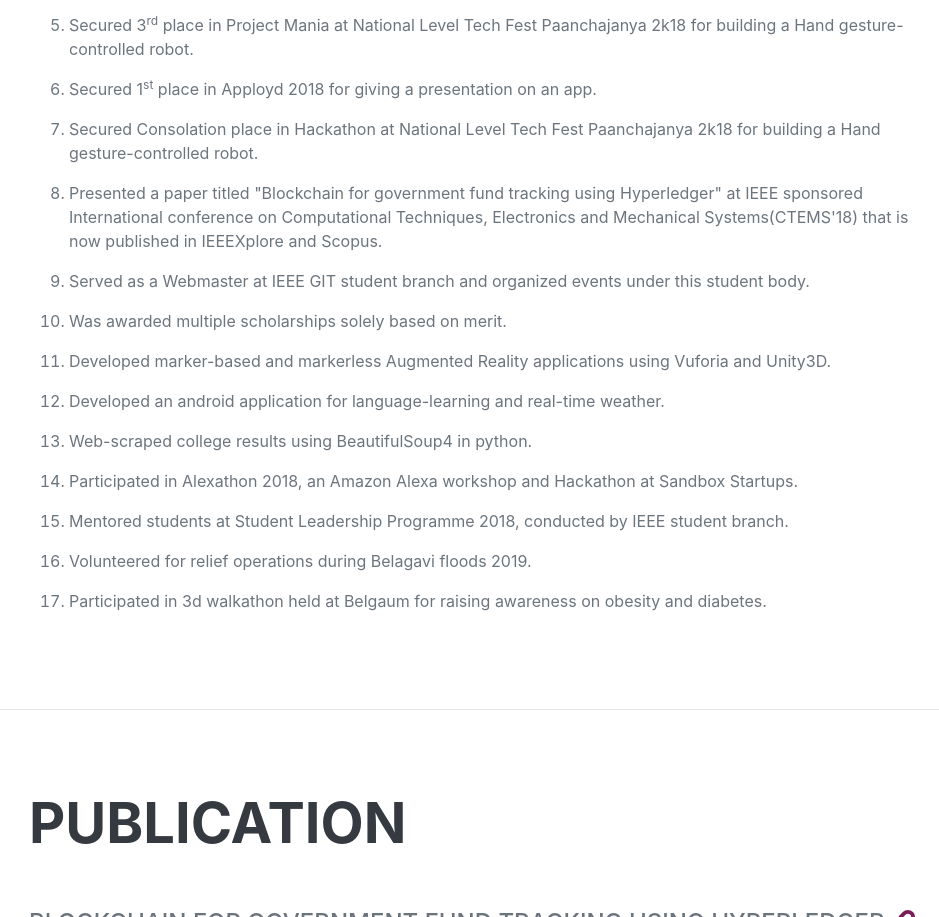
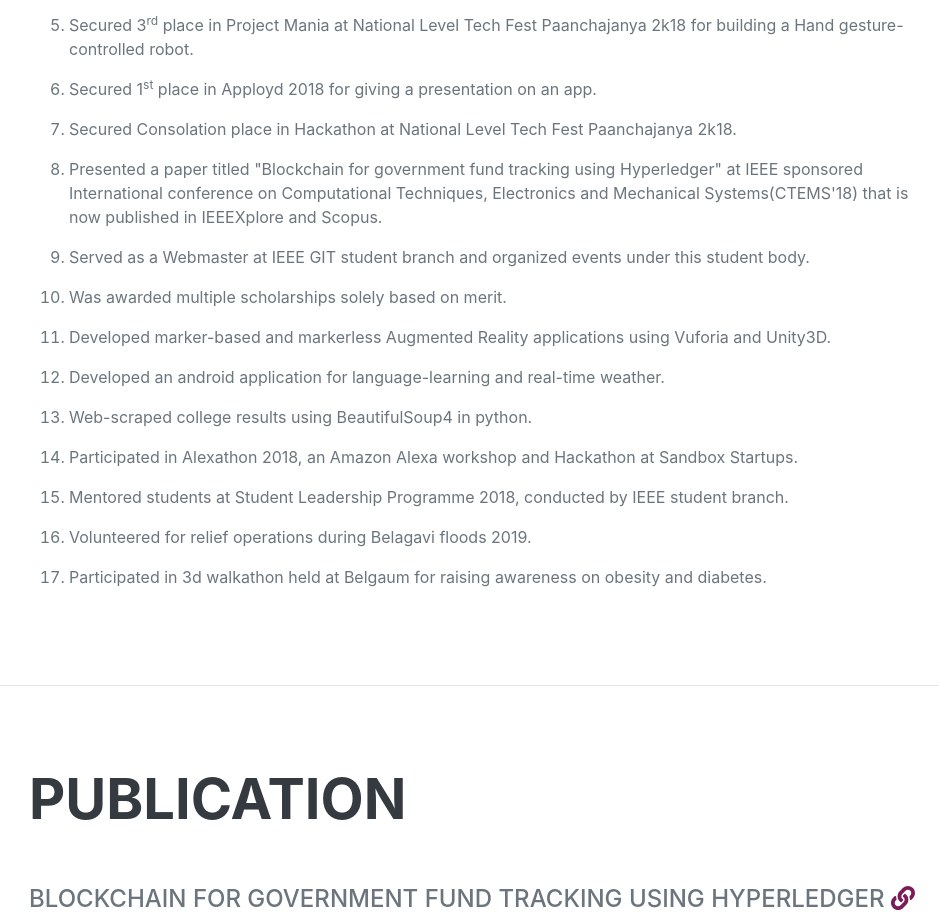
Before and after one commit to apoorvamohite/portfolio, a plain HTML site: page index.html in a window 1280 px wide. Shown: the part 5634-6551 px from the top of the page, without its empty margins (291-1230 px from the left). Drawn offline with nearby package versions, Linux system fonts and the light colour scheme; a web font is replaced by a local one.

Commit message:
Fixed typo in awards section

```diff
--- a/index.html
+++ b/index.html
@@ -385,7 +385,7 @@
                     <li class="more">Secured 2<sup>nd</sup> place in Paper Presentation at AValanche' 16 for writing a paper on Augmented Reality.</li>
                     <li class="more">Secured 3<sup>rd</sup> place in Project Mania at National Level Tech Fest Paanchajanya 2k18 for building a Hand gesture-controlled robot.</li>
                     <li class="more">Secured 1<sup>st</sup> place in Apployd 2018 for giving a presentation on an app.</li>
-                    <li class="more">Secured Consolation place in Hackathon at National Level Tech Fest Paanchajanya 2k18 for building a Hand gesture-controlled robot.</li>
+                    <li class="more">Secured Consolation place in Hackathon at National Level Tech Fest Paanchajanya 2k18.</li>
                     <li class="more">Presented a paper titled "Blockchain for government fund tracking using Hyperledger" at IEEE sponsored International conference on Computational Techniques,
                          Electronics and Mechanical Systems(CTEMS'18) that is now published in IEEEXplore and Scopus.</li>
                     <li class="more">Served as a Webmaster at IEEE GIT student branch and organized events under this student body.</li>
```
